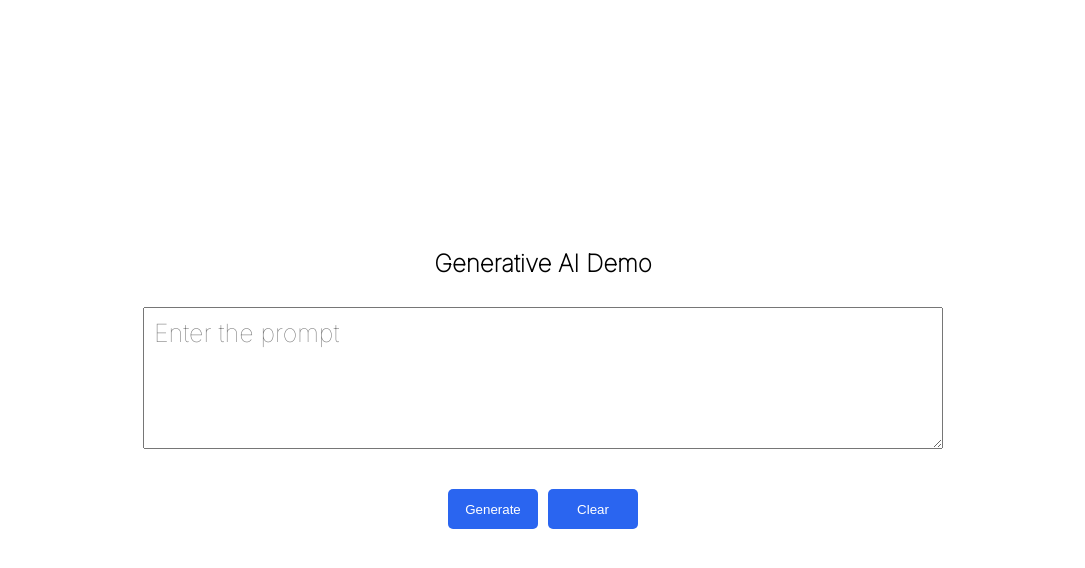
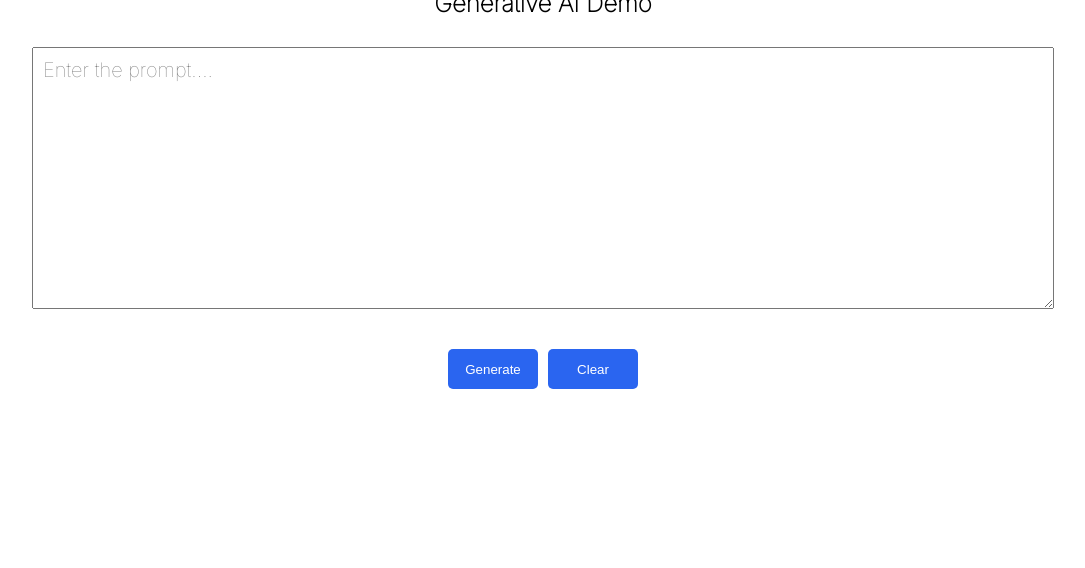
Before and after one commit to Yashwanth2008/Gen-AI-Demo, a React (Vite) app: page / in a window 1280 px wide. Shown: the top 568 px of the page, without its empty margins (97-1182 px from the left). Built offline with nearby package versions, Linux system fonts and the light colour scheme.

Commit message:
Text area alignment changes

```diff
--- a/src/App.css
+++ b/src/App.css
@@ -14,6 +14,8 @@ body {
   gap: 10px;
   width: 100vw;
   height: 100vh;
+  position: relative;
+  bottom: 200px;
 }
 .submit-btn {
   width: 90px;
@@ -25,15 +27,19 @@ body {
   cursor: pointer;
 }
 .Prompt-area {
-  font-size: 25px;
+  font-size: 20px;
   font-family: "Inter", serif;
   outline: unset;
   padding: 10px;
+  width: 1000px;
+  height: 240px;
 }
 .response-content{
   width: 90%;
   display: flex;
   justify-content: center;
+  position: relative;
+  top: 50px;
 }
 .buttons{
   display: flex;
--- a/src/App.jsx
+++ b/src/App.jsx
@@ -33,7 +33,7 @@ function Gemini_API() {
         rows="4"
         cols="50"
         value={prompt}
-        placeholder="Enter the prompt"
+        placeholder="Enter the prompt...."
         onChange={(e) => setPrompt(e.target.value)}
       ></textarea>
       <br />
```
